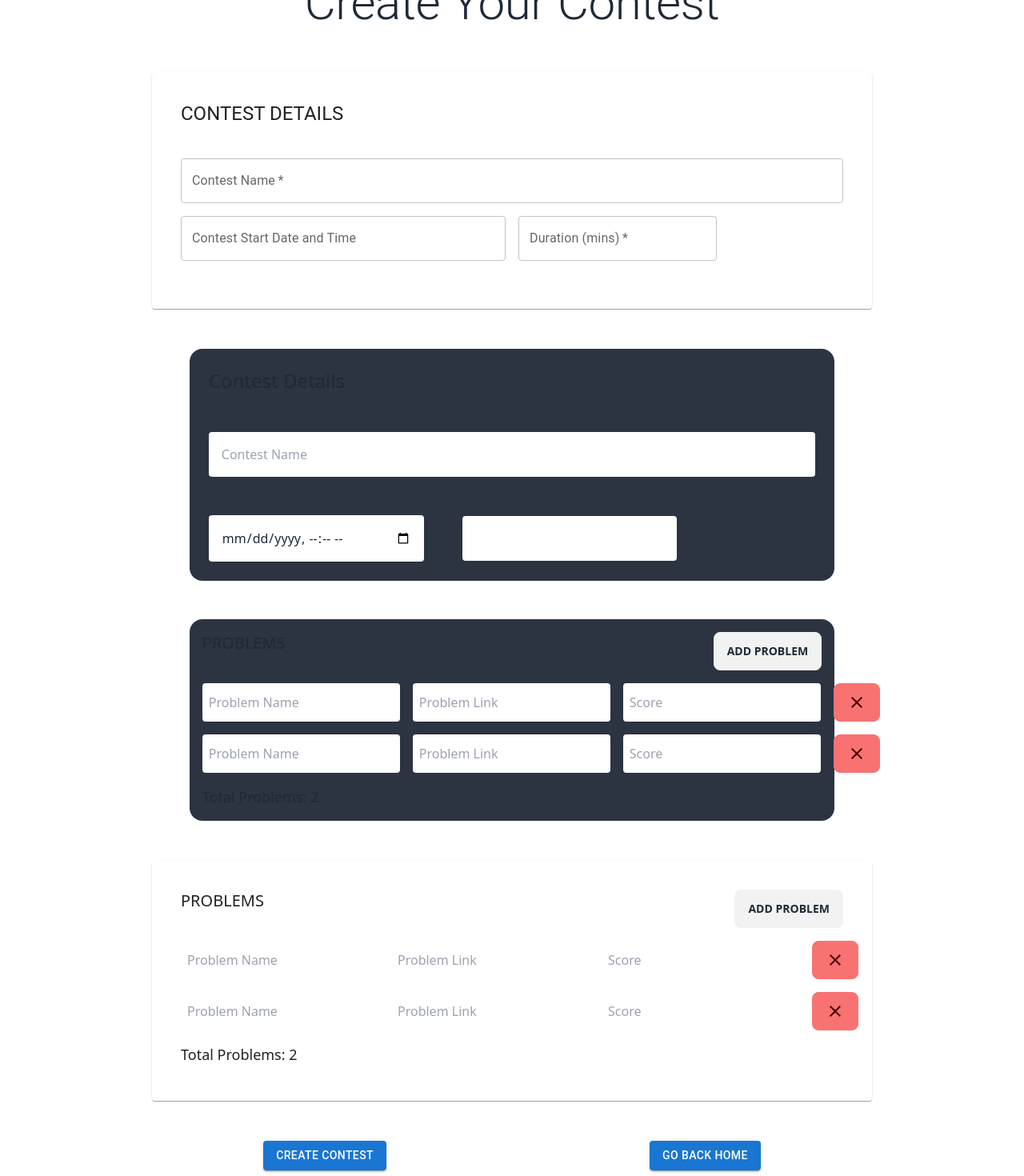
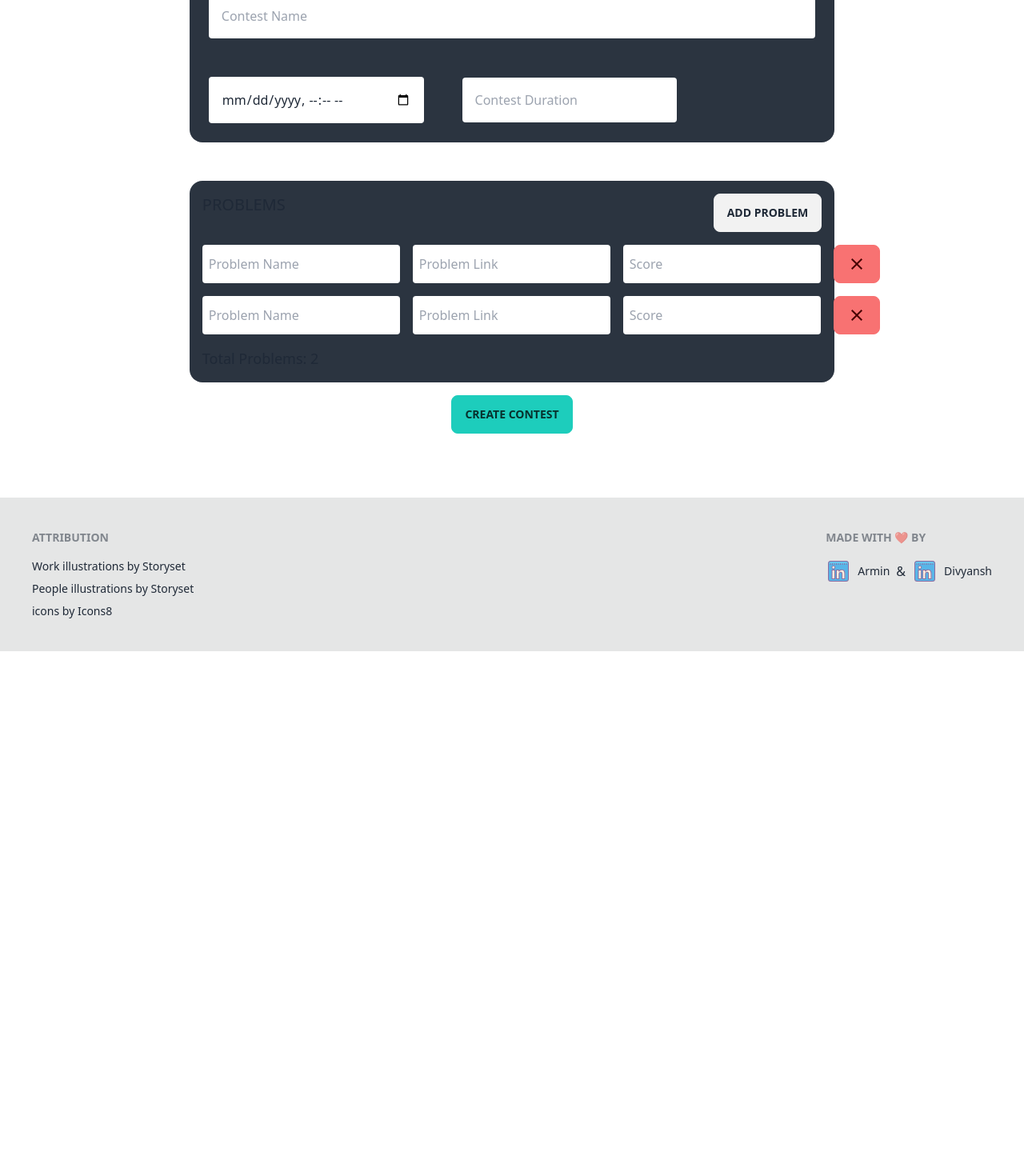
Before and after one commit to arminpatel/vcm-frontend, a React (Vite) app: page /create-contest in a window 1280 px wide. Shown: the part 180-1650 px from the top of the page at 80% size. After the commit the page ends 994 px from the top, so only its background shows below. Built offline with nearby package versions, Linux system fonts and the light colour scheme.

Commit message:
fix create-contest page and refactor contest page (#58)

```diff
--- a/src/components/CreateContestForm.jsx
+++ b/src/components/CreateContestForm.jsx
@@ -1,15 +1,11 @@
-import { Button, Card, CardContent, Typography } from "@mui/material";
 import React, { useState } from "react";
-import CreateContestDetails from "./CreateContestDetails";
 import CreateProblemList from "./CreateProblemList";
 import getMaxId from "../utils/getMaxId";
-import { useNavigate } from "react-router-dom";
 import axios from "axios";
 import { useMutation } from "@tanstack/react-query";
 import { Navigate } from "react-router-dom";
 
 const CreateContestForm = () => {
-  const navigate = useNavigate();
 
   const [contestName, setContestName] = useState("");
   const [contestStartDateAndTime, setContestStartDateAndTime] = useState();
@@ -174,30 +170,28 @@ const CreateContestForm = () => {
     return <div>Some Error Occured </div>;
   }
   return (
-    <form>
-      <Typography variant="h2" align="center" mt={10}>
-        Create Your Contest
-      </Typography>
-
-      <Card
-        style={{ maxWidth: "900px", margin: "50px  auto", padding: "20px" }}
-      >
-        <CardContent>
-          <CreateContestDetails
-            addContestName={addContestName}
-            addContestDateAndTime={addContestDateAndTime}
-            addContestDuration={addContestDuration}
-          />
-        </CardContent>
-      </Card>
-
       <form className="form-control">
         <div className="card w-[63vw] m-auto bg-neutral ">
           <div className="text-2xl m-6"> Contest Details </div>
-          <input type="text" placeholder="Contest Name" required className="m-6 p-4 rounded" />
+          <input type="text"
+                 placeholder="Contest Name"
+                 required
+                 className="m-6 p-4 rounded"
+                 onChange={addContestName}
+          />
           <div>
-            <input type="datetime-local" placeholder="Contest Start Date and Time" required className="m-6 p-4 rounded w-1/3" />
-            <input type="number" label="Contest Duration" required className="m-6 p-4 rounded w-1/3" />
+            <input type="datetime-local"
+                   placeholder="Contest Start Date and Time"
+                   required
+                   className="m-6 p-4 rounded w-1/3"
+                   onChange={addContestDateAndTime}
+            />
+            <input type="number"
+                   placeholder="Contest Duration"
+                   required
+                   className="m-6 p-4 rounded w-1/3"
+                   onChange={addContestDuration}
+            />
           </div>
         </div>
 
@@ -212,39 +206,13 @@ const CreateContestForm = () => {
             problems={problems}
           />
         </div>
+        <div className="flex justify-evenly">
+          <div className="btn mt-4 btn-accent" onClick={submitForm}>
+            Create Contest
+          </div>
+        </div>
       </form>
 
-      <Card
-        style={{ maxWidth: "900px", margin: "50px  auto", padding: "20px" }}
-      >
-        <CardContent>
-          <CreateProblemList
-            addProblem={addProblem}
-            removeProblem={removeProblem}
-            addProblemName={addProblemName}
-            addProblemLink={addProblemLink}
-            addProblemScore={addProblemScore}
-            problemCount={problemCount}
-            problems={problems}
-          />
-        </CardContent>
-      </Card>
-
-      <div
-        style={{
-          width: "100%",
-          display: "flex",
-          justifyContent: "space-evenly",
-        }}
-      >
-        <Button variant="contained" onClick={submitForm}>
-          Create Contest
-        </Button>
-        <Button variant="contained" onClick={() => navigate("/")}>
-          Go Back Home
-        </Button>
-      </div>
-    </form>
   );
 };
 
--- a/src/pages/Contest.jsx
+++ b/src/pages/Contest.jsx
@@ -1,38 +1,10 @@
 import { Navbar } from "./../components/Navbar";
 import Footer from "./../components/Footer";
 import { makeStyles } from "@mui/styles";
-import Typography from "@mui/material/Typography";
 import { useState, useEffect } from "react";
-import Divider from "@mui/material/Divider";
 import { useParams } from "react-router-dom";
 import { useQuery } from "@tanstack/react-query";
 import axios from "axios";
-
-const useStyles = makeStyles(() => ({
-  container: {
-    display: "flex",
-    justifyContent: "space-between",
-  },
-  mainPage: {
-    width: "80vw",
-    height: "75vh",
-  },
-  sidebar: {
-    flexGrow: 1,
-    height: "75vh",
-  },
-  contestTitle: {
-    textAlign: "center",
-    padding: "10px 0",
-  },
-  timer: {
-    textAlign: "center",
-    padding: "10px 0",
-  },
-  solvedProblem: {
-    background: "#DBECC9",
-  },
-}));
 
 const Contest = () => {
   const [days, setDays] = useState(0);
@@ -64,8 +36,6 @@ const Contest = () => {
 
     return () => clearInterval(interval);
   });
-
-  const classes = useStyles();
 
   if (status === "loading") return <div>Loading...</div>;
   if (error) return <div>Some error Occured </div>;
@@ -113,17 +83,16 @@ const Contest = () => {
             </tbody>
           </table>
         </div>
-        <div className={classes.sidebar}>
-          <div className={classes.contestTitle}>
-            <Typography variant="h5">{data.name}</Typography>
+        <div className="grow h-[75vh]">
+          <div className="text-center pl-[10px]">
+            <div className="text-xl">{data.name}</div>
           </div>
-          <Divider />
-          <div className={classes.timer}>
-            <Typography>
+          <div className="text-center pl-[10px]">
+            <div>
               {days} days {hours} hours
               <br />
               {minutes} minutes {seconds} seconds
-            </Typography>
+            </div>
             <div className="radial-progress text-green-500 mt-[5rem]" style={{"--value":solvedCount/problemsCount * 100, "--size": "7rem"}}> { solvedCount + " / " +  problemsCount}</div>
           </div>
         </div>
```
